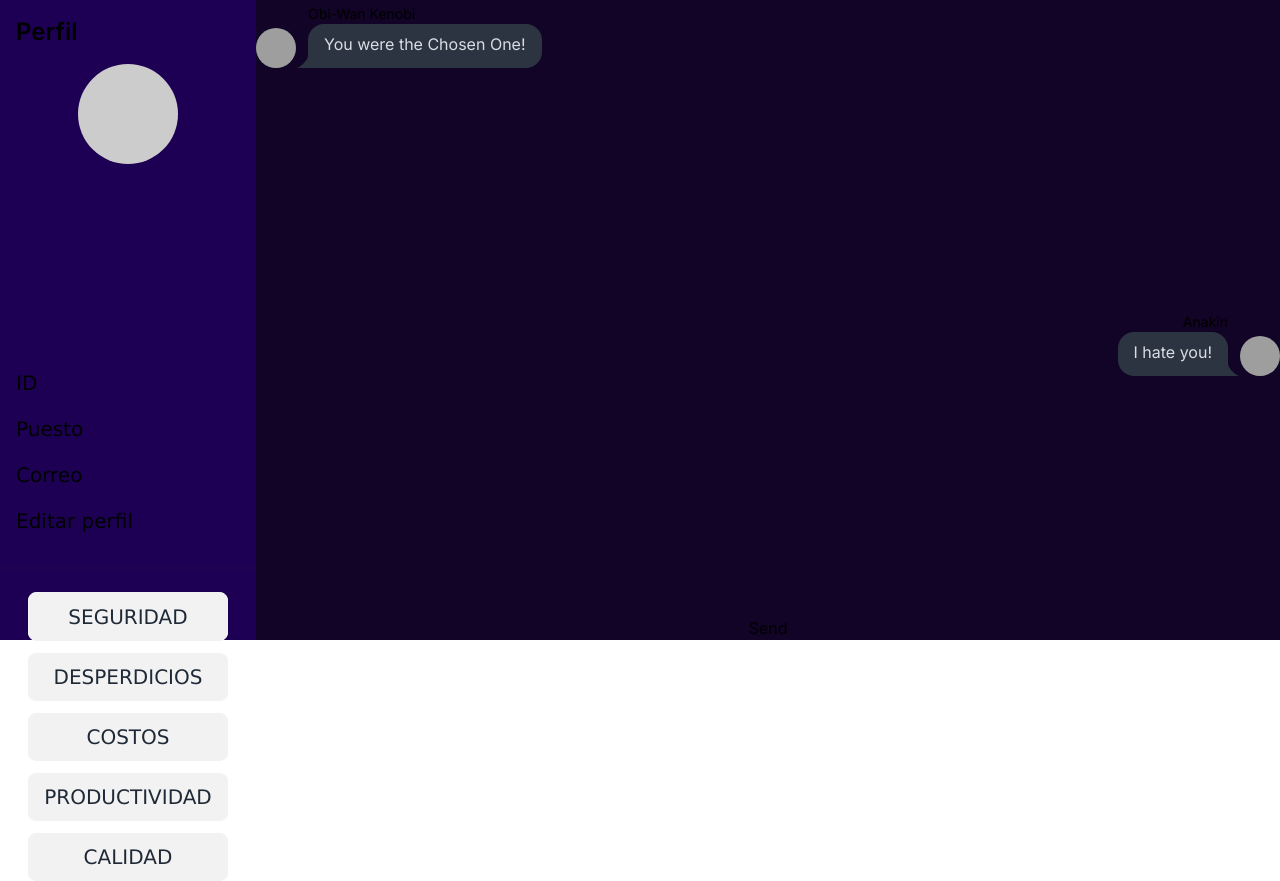
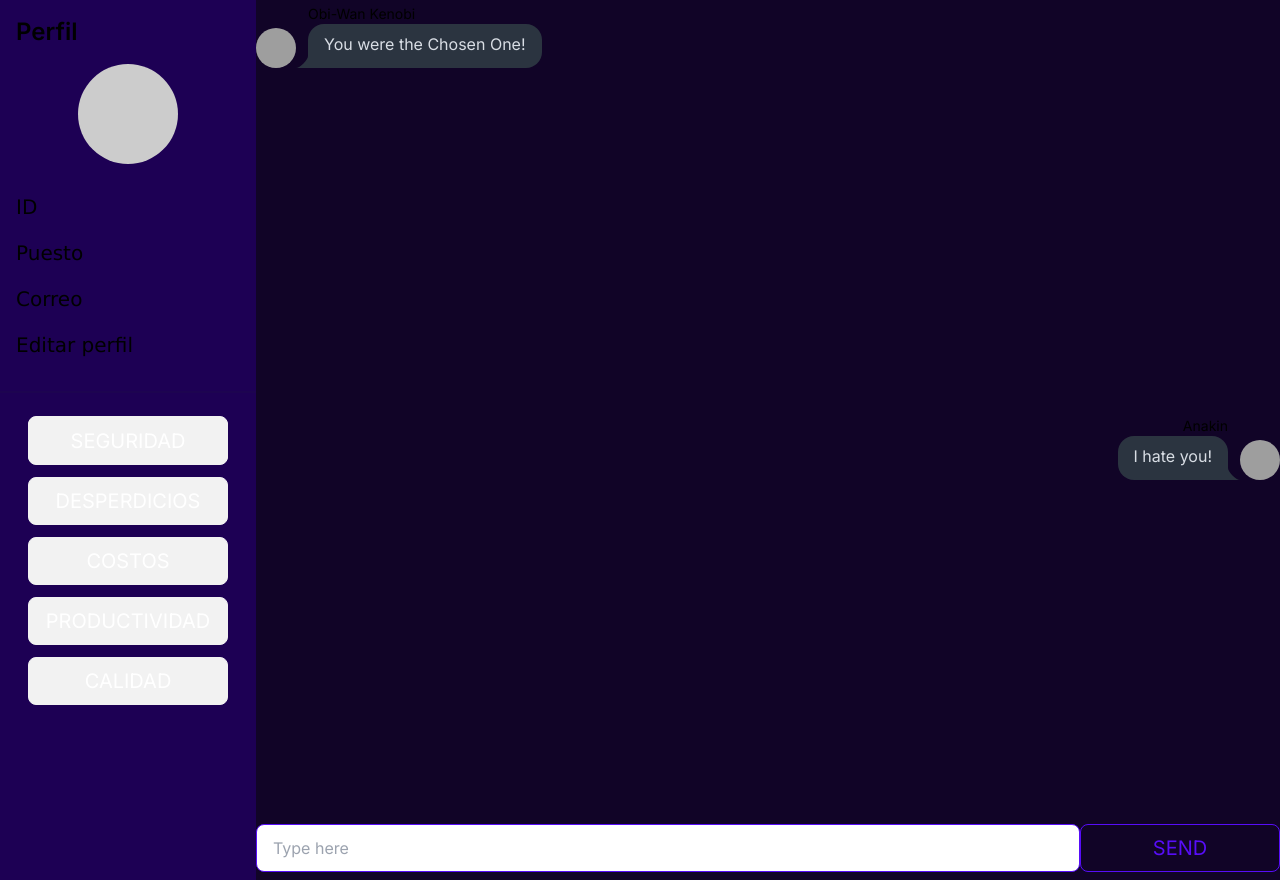
Before and after one commit to rpribau/front-hack2023, a Next.js app: page / in a window 1280 px wide. Built offline with nearby package versions, Linux system fonts and the light colour scheme; grey boxes are pictures that could not be loaded.

Commit message:
arreglar columna y agregue input de texto y boton

```diff
--- a/app/globals.css
+++ b/app/globals.css
@@ -25,6 +25,7 @@ body {
     )
     rgb(var(--background-start-rgb));
     background-color: #110427;
+    margin: auto;
 }
 
 .empty-circle {
@@ -38,10 +39,12 @@ body {
 .btn {
   width: 200px; /* Adjust the width as needed */
   height: 15px; /* Adjust the height as needed */
-  font-family: 'Verdana', sans-serif; /* Replace 'Your Font Name' with the actual font you want to use */
+  font-family: 'Monserrat', sans-serif , #FFFFFF; /* Replace 'Your Font Name' with the actual font you want to use */
   font-size: 20px; /* Adjust the font size as needed */
   font-weight: normal; /* Adjust the font weight as needed (e.g., normal, bold) */
   margin: auto;
+  color: #FFFFFF;
+
 }
 
 .profile-font {
@@ -53,7 +56,7 @@ body {
 
 /* CSS to make the chatbot take up more space */
 .chatbot-container {
-  height: 80vh; /* Adjust the height as needed */
+  height: 110vh ; /* Adjust the height as needed */
   width: 80%; /* Adjust the width as needed */
   margin: 0 auto; /* Center the chatbot horizontally */
   display: flex;
@@ -62,12 +65,18 @@ body {
 }
 
 .sidebar {
-  height: 80vh;
+  height: 110vh;
   width: 20%;
   margin: 0 auto; /* Center the sidebar horizontally */
   display: flex;
   flex-direction: column;
-  justify-content: space-between;
   background-color: #1D0054;
 
 }
+
+.bodyB {
+
+  height: 100%;
+  width: 100%;
+  background-color: #110427;
+}
--- a/components/chat.js
+++ b/components/chat.js
@@ -26,7 +26,17 @@ const Chatbot = () => {
             </div>
             <div className="chat-bubble">I hate you!</div>
             </div>
-        <button>Send</button>
+            <div class="flex ...">
+
+                            <div class="grow h-14 ...">
+                            <input type="text" placeholder="Type here" className="input input-bordered input-primary w-full max-w" />
+                            </div>
+                            <div class="flex-none w-20%">
+                            <button className="btn btn-outline btn-primary w-full margin-auto">Send</button>
+
+                            </div>
+                            </div>
+
     </div>
   );
 };
--- a/components/menudashboard.js
+++ b/components/menudashboard.js
@@ -2,12 +2,12 @@ import React from 'react';
 
 const DashboardMenu = () => {
   return (
+
      <div className="sidebar">
           <div className="p-4">
             <h1 className="text-2xl font-semibold mb-4">Perfil</h1>
             <div className="empty-circle"></div>
           </div>
-
         <div className="flex flex-col w-full">
           <ul className="space-y-0 mt-1 profile-font">
             <li className="px-4 py-2 hover:bg-gray-700">ID</li>
@@ -18,7 +18,7 @@ const DashboardMenu = () => {
 
           <div className="divider"></div>
 
-        <div className="btn space-y-1">
+          <div className="btn space-y-1">
             <button className="btn">Seguridad</button>
             <button className="btn">Desperdicios</button>
             <button className="btn">Costos</button>
```
Also changed, not shown: 1 other file (tests, documents, lock files or other folders).
